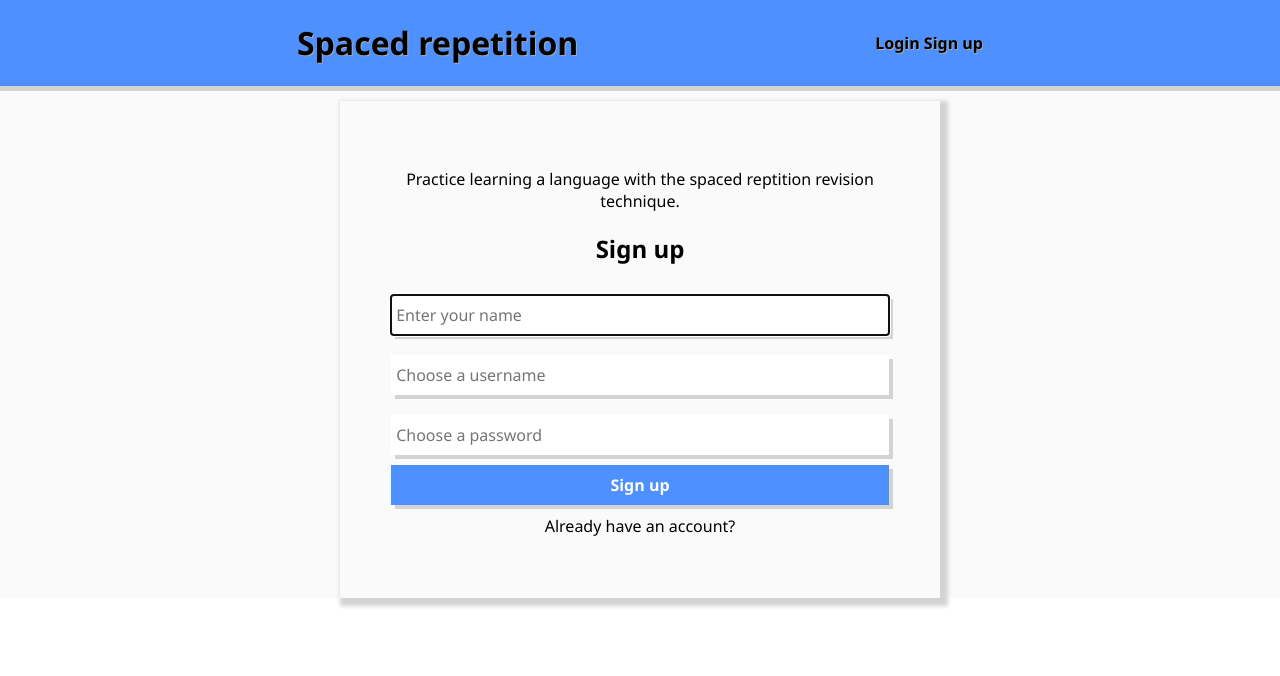
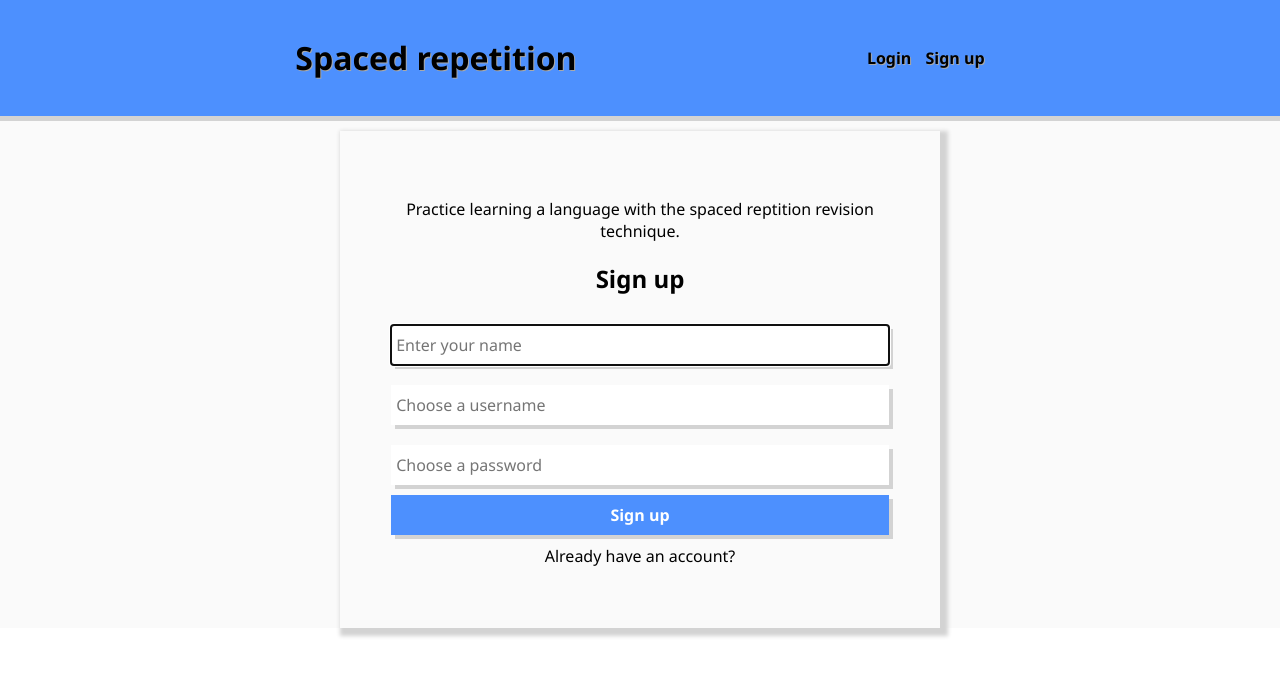
Before and after one commit to thinkful-ei-armadillo/spaced-repetition-client-matt-owen, a React app: page /register in a window 1280 px wide. Built offline with nearby package versions, Linux system fonts and the light colour scheme.

Commit message:
fixed padding

```diff
--- a/src/components/Header/Header.css
+++ b/src/components/Header/Header.css
@@ -6,6 +6,7 @@
 	font-weight: bold;
 	text-shadow: 1px 1px #a9a9a9;
 	box-shadow: 0px 5px #d3d3d3;
+	padding: 10px;
 }
 
 .header-logout {
@@ -15,6 +16,7 @@
 
 .header-link {
 	display: inline-block;
+	padding: 5px;
 }
 
 .header-link:hover {
```
